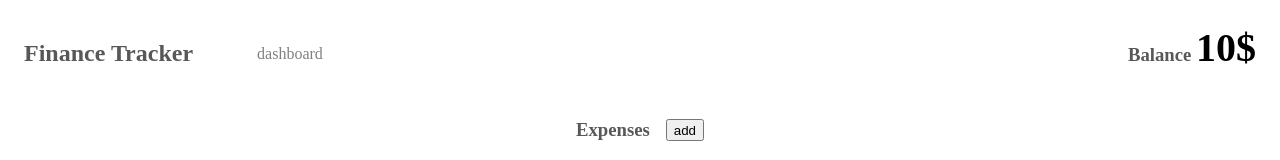
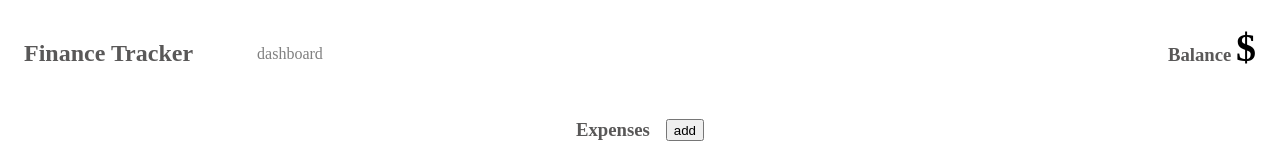
Before and after one commit to Amir-username/finance-tracker-vue, a Vue app: page / in a window 1280 px wide. Shown: the top 160 px of the page. Built offline with nearby package versions, Linux system fonts and the light colour scheme.

Commit message:
save balance value on local storage

```diff
--- a/src/App.vue
+++ b/src/App.vue
@@ -1,8 +1,16 @@
 <script setup lang="ts">
-import { ref } from "vue";
+import { onMounted, ref } from "vue";
 import AddExpenseForm from "./components/AddExpenseForm.vue";
 import ExpenseList from "./components/ExpenseList.vue";
 import { useBalanceStore } from "./stores/balanceStore";
+
+onMounted(() => {
+  const localBalance = localStorage.getItem("balance");
+
+  if (!localBalance) {
+    localStorage.setItem("balance", JSON.stringify(0));
+  }
+});
 
 const balanceStore = useBalanceStore();
 
@@ -27,7 +35,7 @@ const isAddFormOpen = ref(false);
       <button @click="isAddFormOpen = !isAddFormOpen">add</button>
     </div>
     <ExpenseList />
-    <AddExpenseForm v-show="isAddFormOpen" v-model="isAddFormOpen"/>
+    <AddExpenseForm v-show="isAddFormOpen" v-model="isAddFormOpen" />
   </main>
   <footer></footer>
 </template>
--- a/src/stores/balanceStore.ts
+++ b/src/stores/balanceStore.ts
@@ -1,6 +1,7 @@
 import { defineStore } from "pinia";
+import { ref } from "vue";
 
-export const useBalanceStore = defineStore("balance", {
+/*export const useBalanceStore = defineStore("balance", {
   state: () => {
     return { balance: 10 };
   },
@@ -13,3 +14,28 @@ export const useBalanceStore = defineStore("balance", {
     },
   },
 });
+*/
+
+export const useBalanceStore = defineStore("balance", () => {
+  const balanceStorage = localStorage.getItem("balance");
+
+  const balance = ref<number | undefined>(undefined);
+
+  if (balanceStorage) {
+    balance.value = JSON.parse(balanceStorage);
+  }
+
+  const add = (amount: number) => {
+    if (balance.value) balance.value += amount;
+  };
+
+  const spend = (amount: number) => {
+    if (balance.value) balance.value -= amount;
+  };
+
+  return {
+    balance,
+    add,
+    spend,
+  };
+});
```
